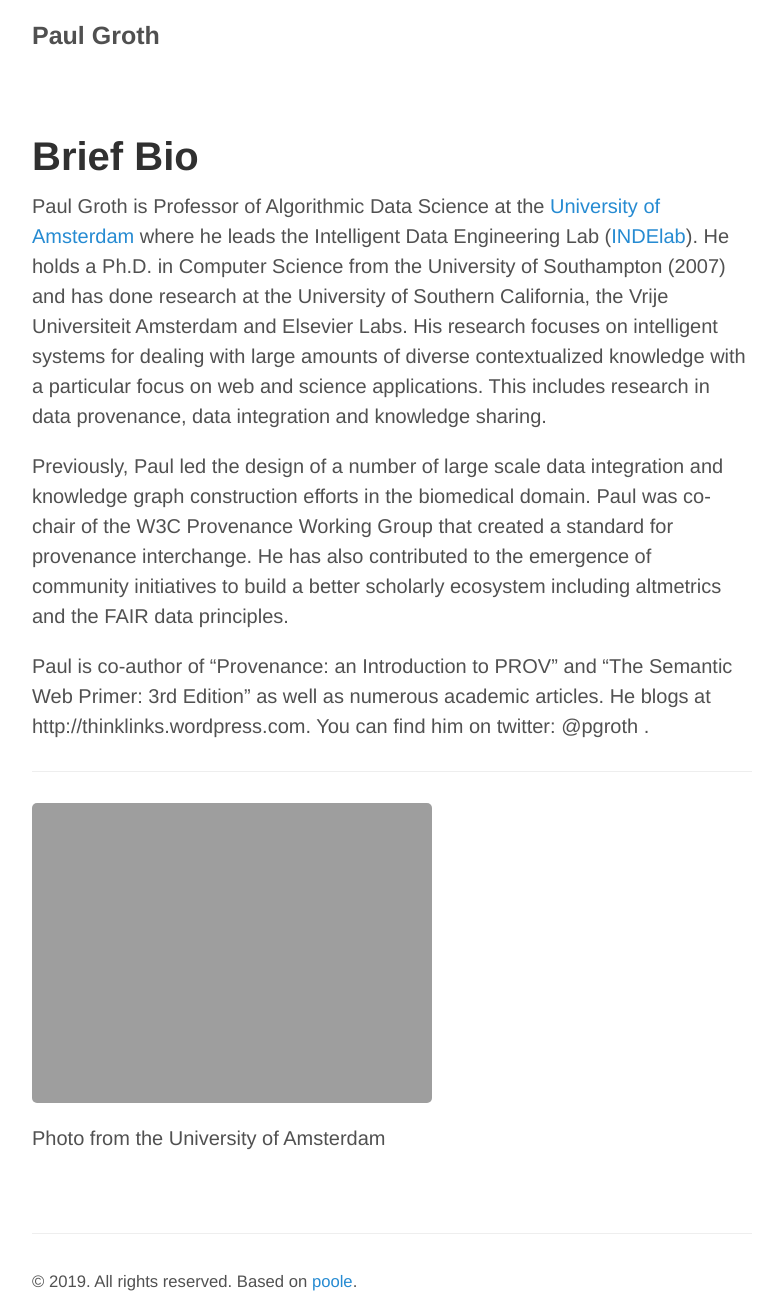
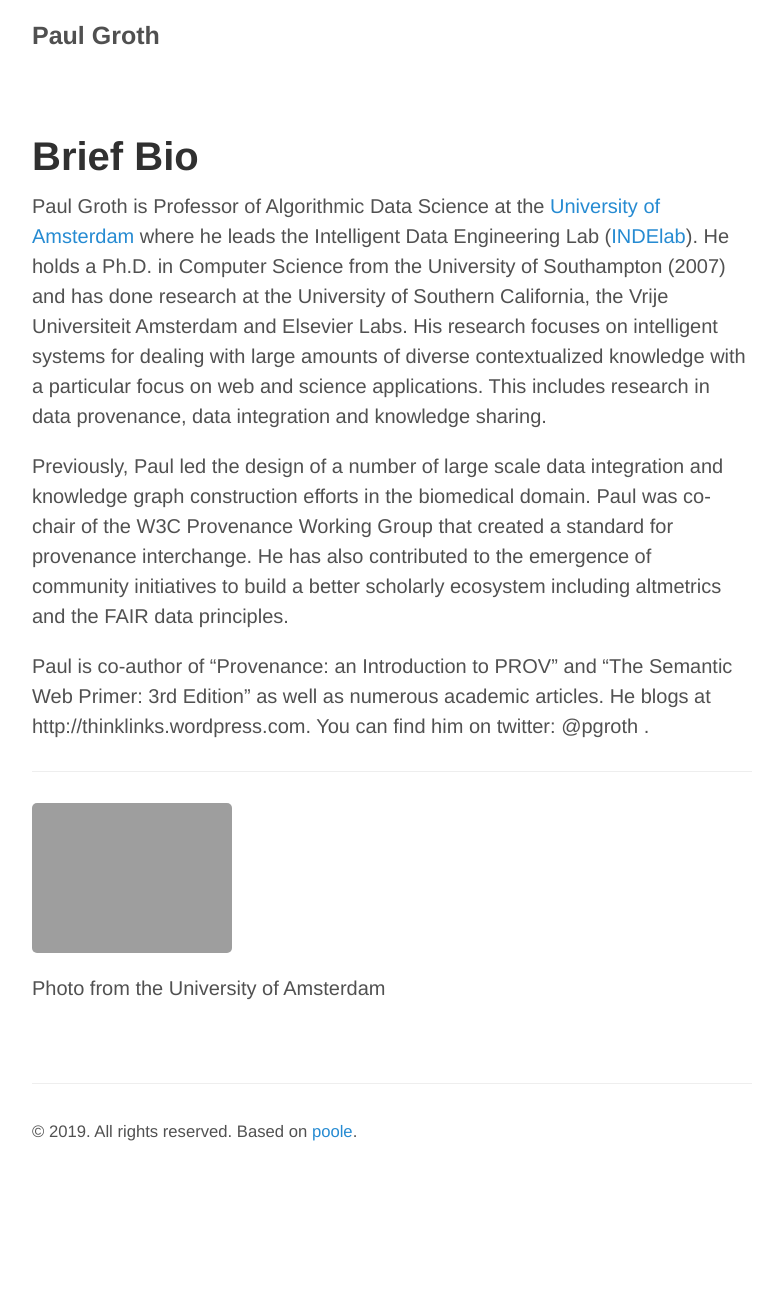
Before and after one commit to pgroth/pgroth.github.com, a Jekyll site: the page built from bio.md, in a window 1280 px wide. Shown: the whole page, without its empty margins (248-1031 px from the left). Built offline with Jekyll 4.4.1, drawn with Linux system fonts in a browser that asks for light colours; after the commit the page ends 1145 px from its top, so only the background shows below that.

Commit message:
Update bio.md

```diff
--- a/bio.md
+++ b/bio.md
@@ -10,5 +10,5 @@ Previously, Paul led the design of a number of large scale data integration and
 Paul is co-author of "Provenance: an Introduction to PROV" and "The Semantic Web Primer: 3rd Edition" as well as numerous academic articles. He blogs at http://thinklinks.wordpress.com. You can find him on twitter: @pgroth .
 
 ---
-![headshot of Paul](http://pgroth.com/headshot-uva-small.jpeg=250x250)
+<img src="http://pgroth.com/headshot-uva-small" width="200">
 Photo from the University of Amsterdam
```
